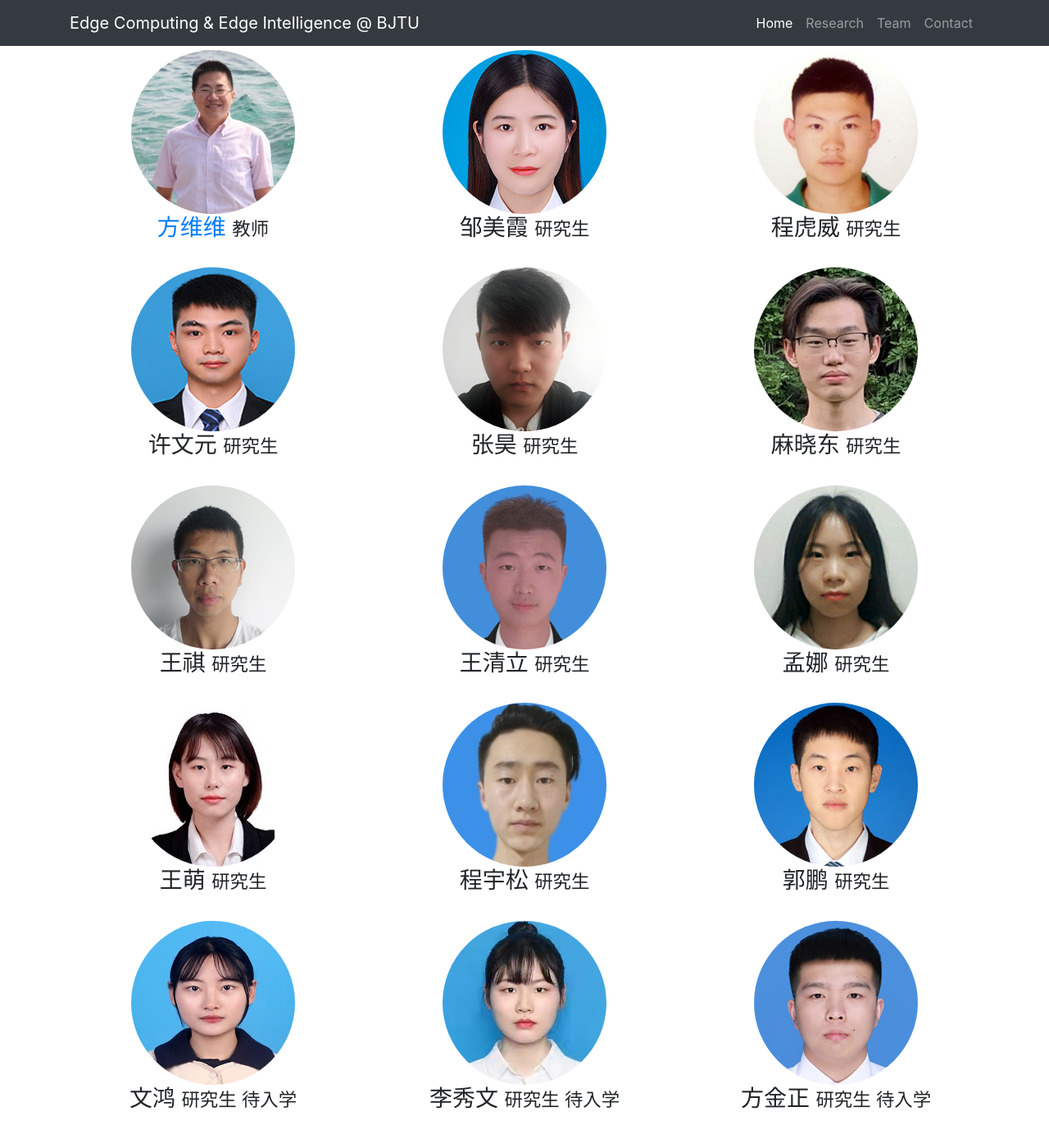
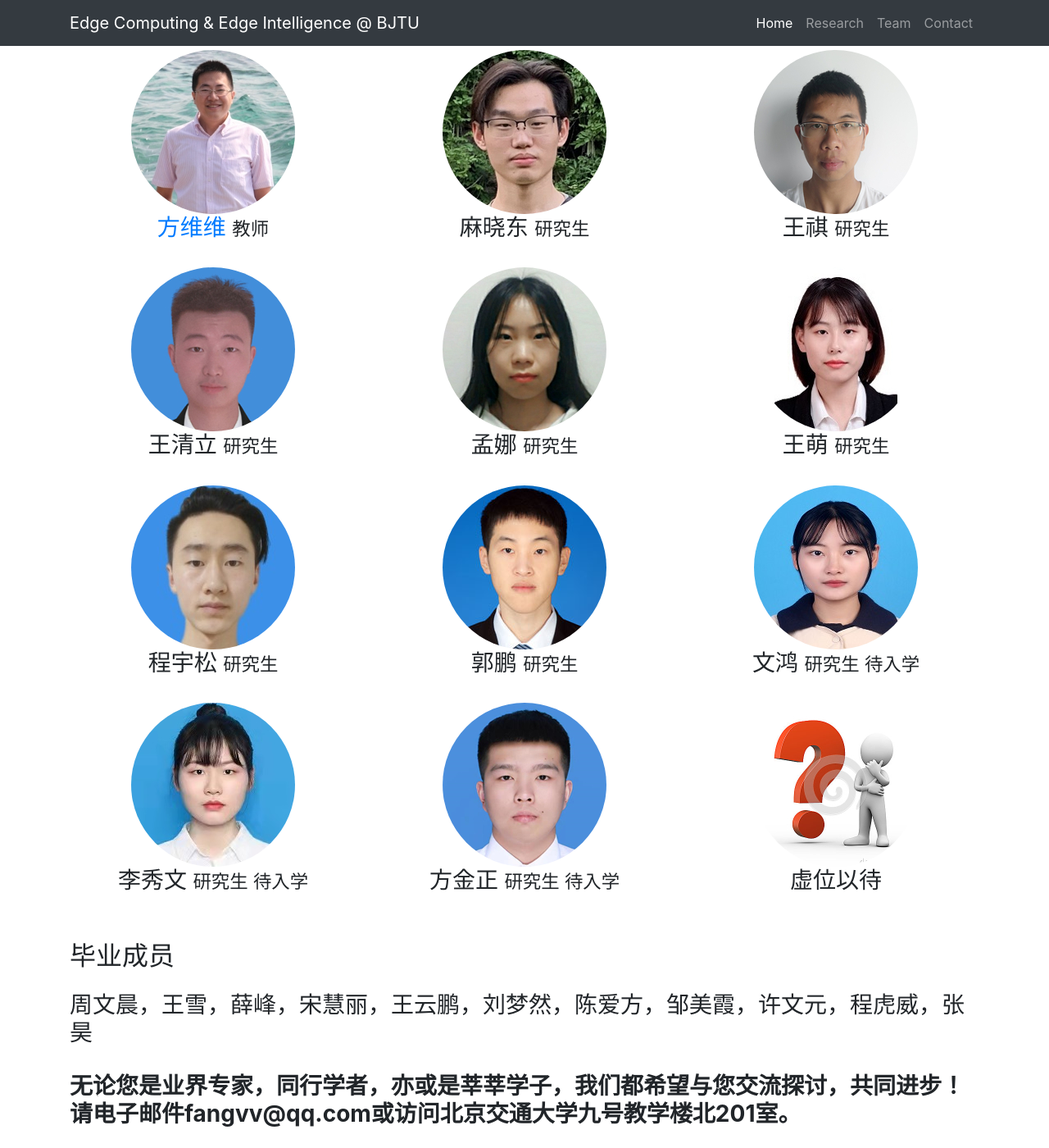
Before and after one commit to fangvv/Homepage, a Jekyll site: the page Edgecomp/index.html, which Jekyll copies as it is, in a window 1280 px wide and 1400 px high, scrolled down 5127 px. Shown: the whole window at 82% size. Built offline with Jekyll 4.4.1, drawn with Linux system fonts in a browser that asks for light colours; comment, search, counter and statistics services are not loaded; some of the changed text lies outside the part shown.

Commit message:
Signed-off-by: fangvv <fangvv@gmail.com>

```diff
--- a/Edgecomp/index.html
+++ b/Edgecomp/index.html
@@ -208,22 +208,6 @@
           <h3><a href="http://faculty.bjtu.edu.cn/8530/">方维维</a> <small>教师</small> </h3>
       </div>
       <div class="col-lg-4 col-sm-6 text-center mb-4">
-          <img class="rounded-circle img-fluid d-block mx-auto" src="img/zmx.jpg" alt="" />
-          <h3>邹美霞 <small>研究生</small> </h3>
-      </div>
-      <div class="col-lg-4 col-sm-6 text-center mb-4">
-          <img class="rounded-circle img-fluid d-block mx-auto" src="img/chw.jpg" alt="" />
-          <h3>程虎威 <small>研究生</small> </h3>
-      </div>
-      <div class="col-lg-4 col-sm-6 text-center mb-4">
-          <img class="rounded-circle img-fluid d-block mx-auto" src="img/xwy.jpg" alt="" />
-          <h3>许文元 <small>研究生</small> </h3>
-      </div>
-      <div class="col-lg-4 col-sm-6 text-center mb-4">
-          <img class="rounded-circle img-fluid d-block mx-auto" src="img/zh.jpg" alt="" />
-          <h3>张昊 <small>研究生</small> </h3>
-      </div>
-      <div class="col-lg-4 col-sm-6 text-center mb-4">
           <img class="rounded-circle img-fluid d-block mx-auto" src="img/mxd.jpg" alt="" />
           <h3>麻晓东 <small>研究生</small> </h3>
       </div>
@@ -268,7 +252,7 @@
           <h3>虚位以待</h3>
       </div>
       <div class="col-lg-12">
-          <h2 class="my-4">毕业成员</h2><h3>周文晨，王雪，薛峰，宋慧丽，王云鹏，刘梦然，陈爱方</h3>
+          <h2 class="my-4">毕业成员</h2><h3>周文晨，王雪，薛峰，宋慧丽，王云鹏，刘梦然，陈爱方，邹美霞，许文元，程虎威，张昊</h3>
       </div>
   </div>
 </section>
```
